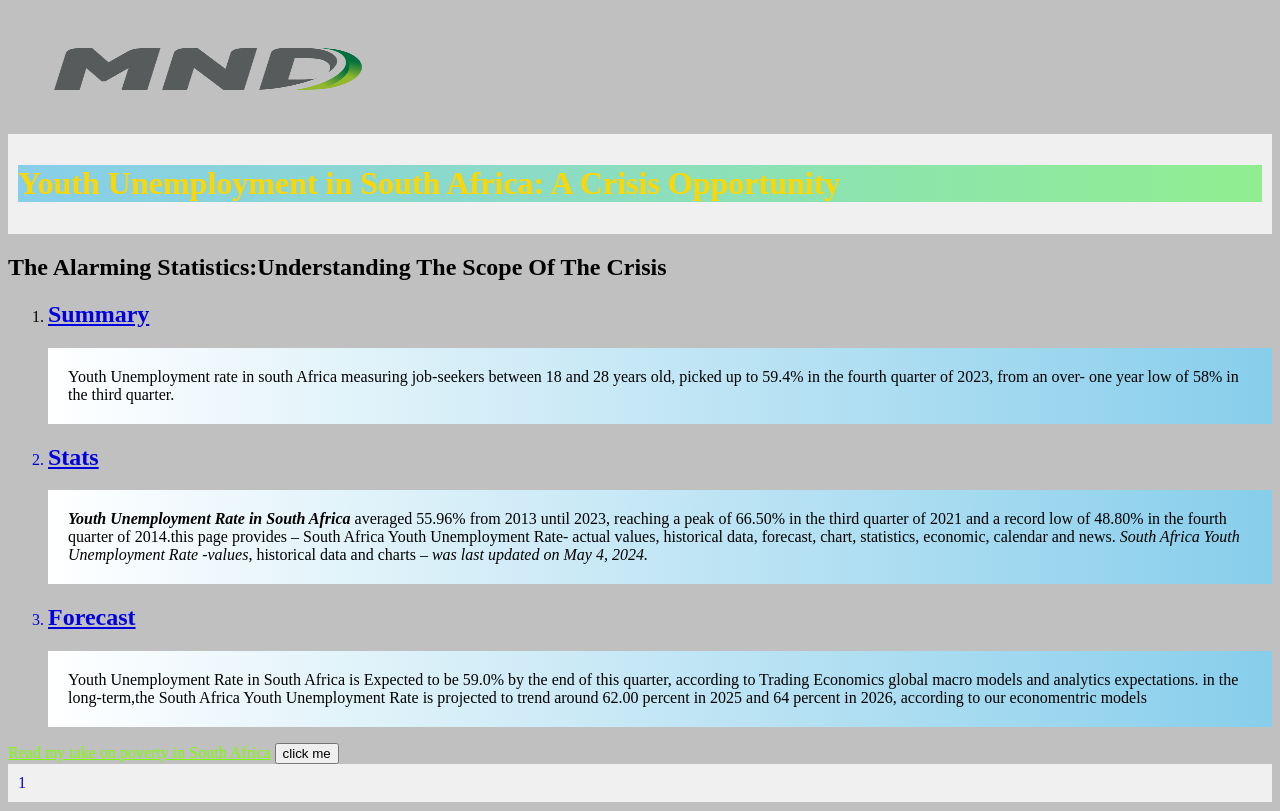
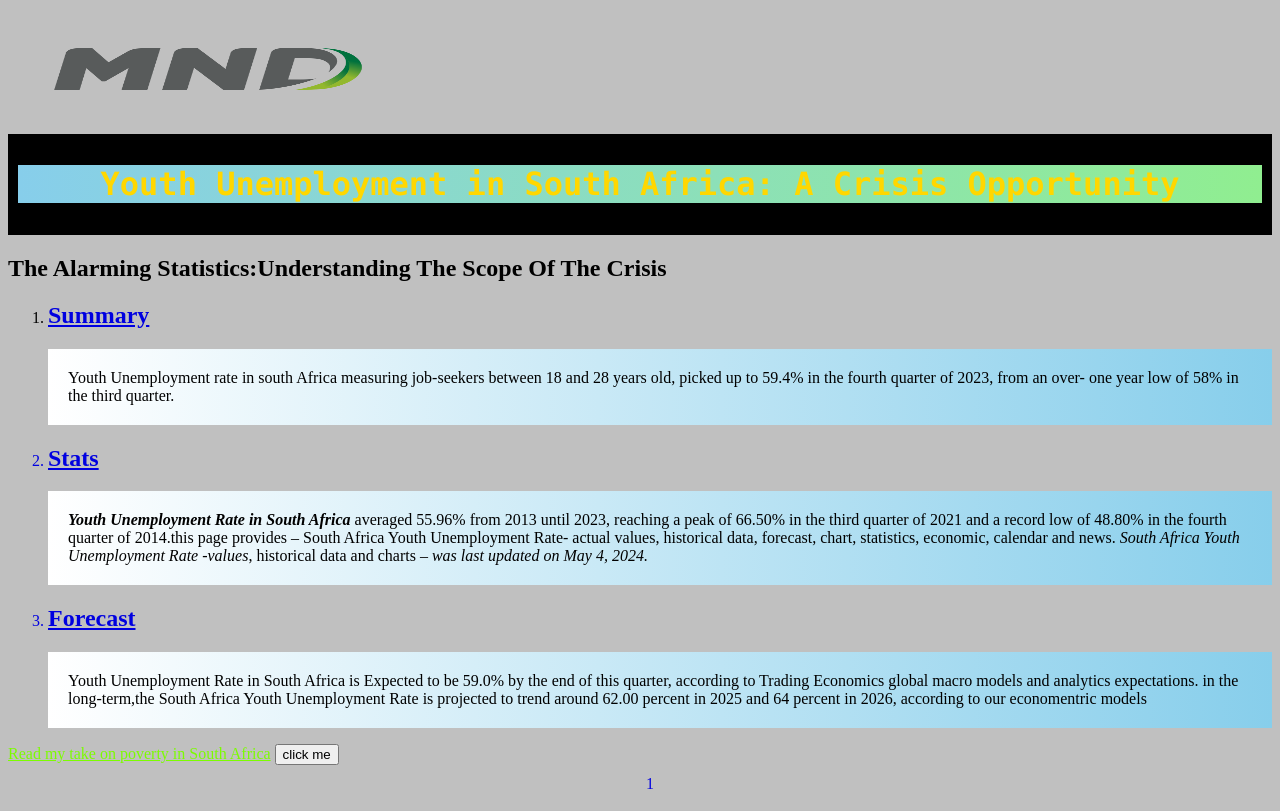
Before and after one commit to Despunk/OIBSIP, a plain HTML site: page index.html in a window 1280 px wide. Drawn offline with Linux system fonts and the light colour scheme.

Commit message:
Update style.css

```diff
--- a/style.css
+++ b/style.css
@@ -8,7 +8,7 @@
 						}
 					h1{
 						color:gold;
-						font-family "Press Start 2P","consolas",sans-serif;
+						font-family:"Press Start 2P","consolas",sans-serif;
 						background:linear-gradient(to right,skyblue,lightgreen);
 					}
 					P{
@@ -30,18 +30,18 @@
 					}
 					/* Header styles*/
 					.header{
-						background-color:#f0f0f0;
+						background-color:black;
 						padding:10px;
-						text-align;center;
+						text-align:center;
 						width:100%
 						top:0;
 						position:transparent;
 					}
 					/*footer styles*/
 					.footer{
-						background-color:#f0f0f0;
+						background-color:#red;
 						padding:10px;
-						text-align:center
+						text-align:center;
 						width:100%;
 						bottom:0;
 						position:transparent;
```
